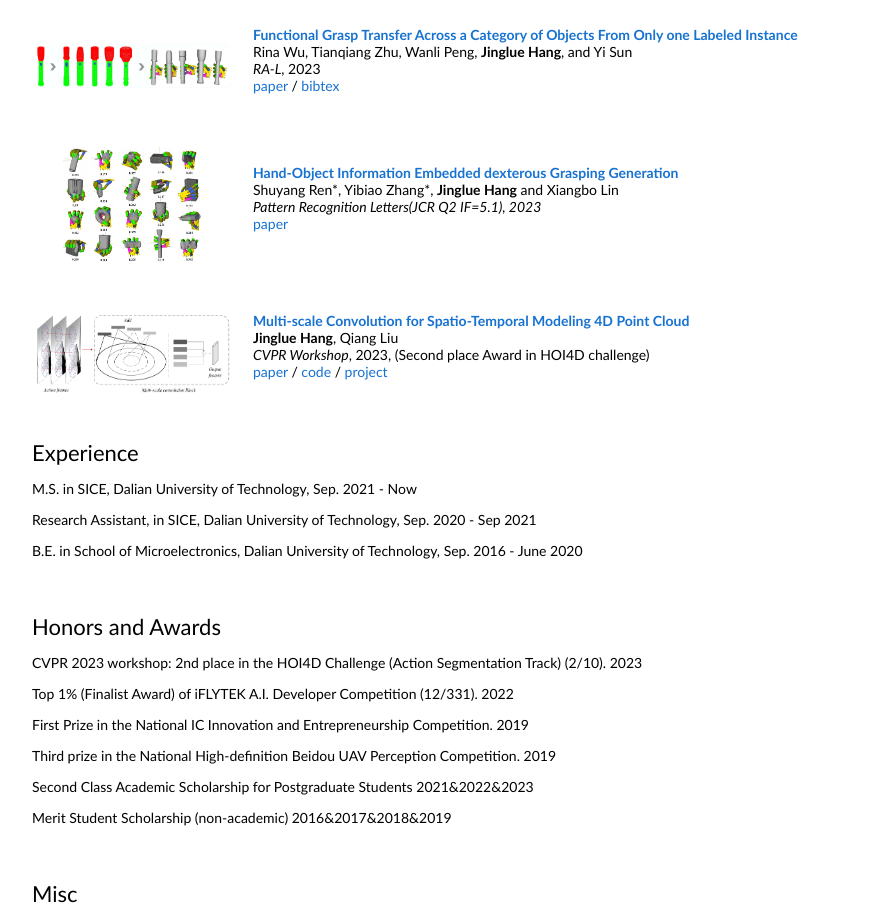
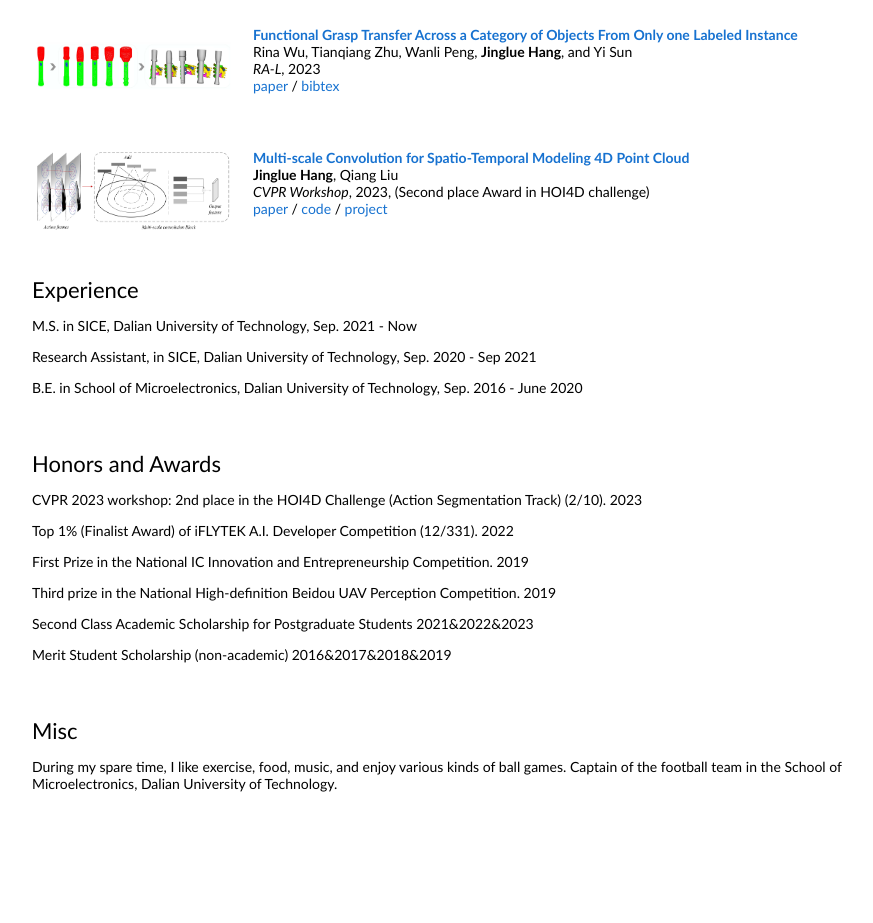
Before and after one commit to hjlllll/CV, a plain HTML site: page index.html in a window 1280 px wide. Shown: the part 838-1761 px from the top of the page, without its empty margins (203-1076 px from the left). After the commit the page ends 1672 px from the top, so only its background shows below. Drawn offline with nearby package versions, Linux system fonts and the light colour scheme.

Commit message:
Update index.html

```diff
--- a/index.html
+++ b/index.html
@@ -184,26 +184,6 @@
                                     <p></p>
                                 </td>
                             </tr>
-
-			    <tr>
-                                <td style="padding:20px;width:25%;vertical-align:middle">
-                                    <img src="picture/grasp.png" alt="clean-usnob" width="200" height="120">
-                                </td>
-                                <td width="75%" valign="middle">
-                                    <a>
-                                    	<papertitle>Hand-Object Information Embedded dexterous Grasping Generation</papertitle>
-                                    </a>
-                                    <br>
-                                    Shuyang Ren*, Yibiao Zhang*, <strong>Jinglue Hang</strong> and Xiangbo Lin
-                                    <br>
-                                    <em>Pattern Recognition Letters(JCR Q2 IF=5.1), 2023</em>
-                                    <br>
-                                    <a href="https://www.sciencedirect.com/science/article/pii/S0167865523002544">paper</a>
-<!--                                     <a>code(coming soon)</a> / -->
-<!--                                     <a href="bibtex-hjl/transfer.txt">bibtex</a>  -->
-                                    <p></p>
-                                </td>
-                            </tr>
 			    <tr>
                                 <td style="padding:20px;width:25%;vertical-align:middle">
                                     <img src="picture/workshop.png" alt="clean-usnob" width="200" height="90">
```
